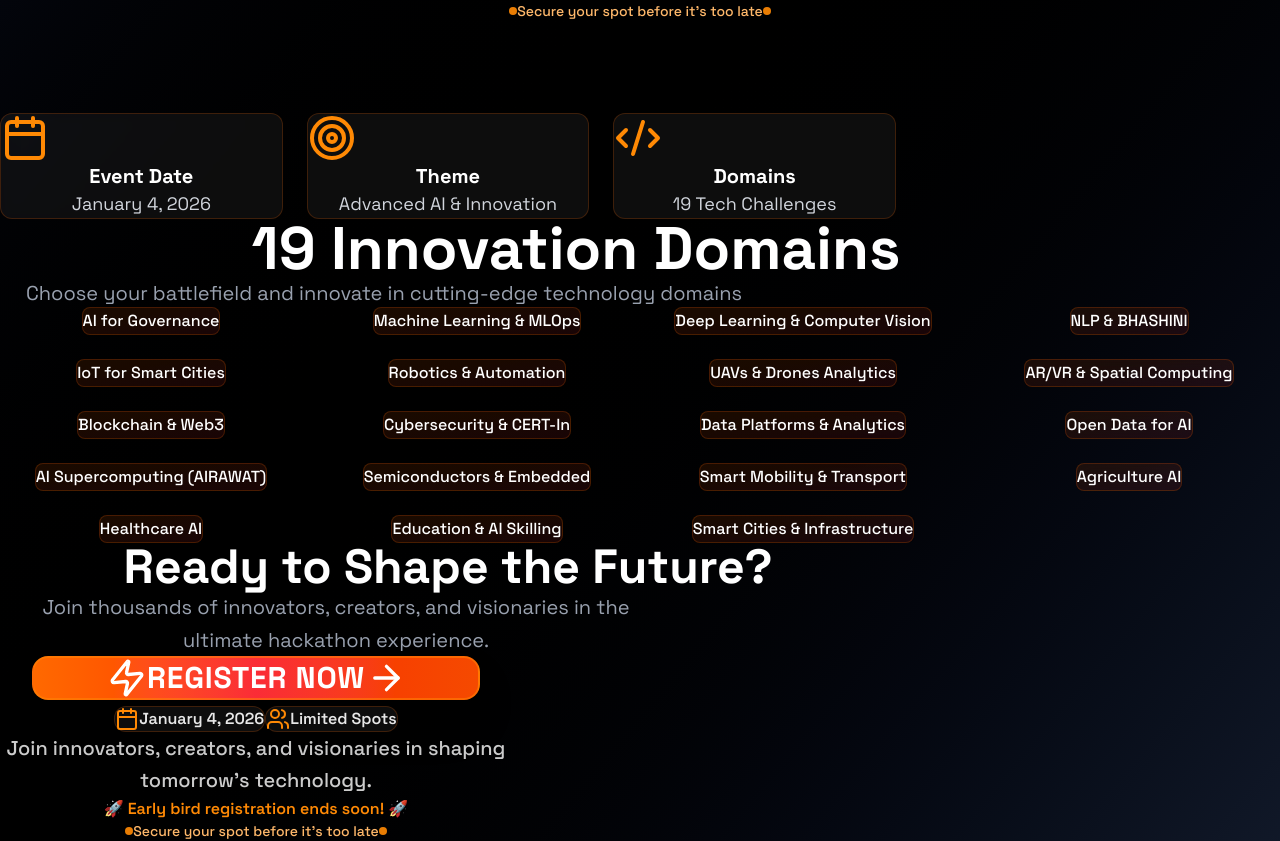
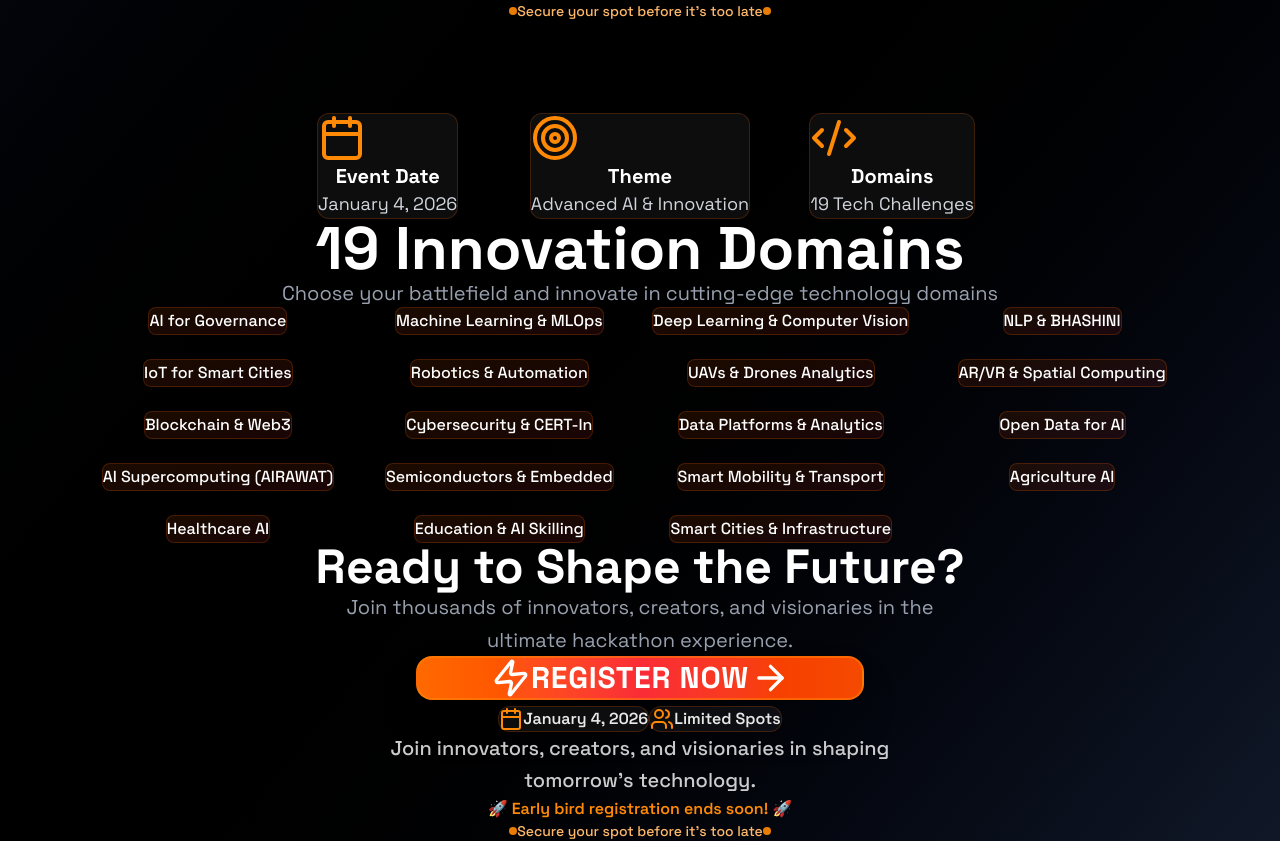
Before and after one commit to CodeWithMishu/FutureHack-X, a Next.js app: page / in a window 1280 px wide. Shown: the part 687-1528 px from the top of the page. Built offline with nearby package versions, Linux system fonts and the light colour scheme.

Commit message:
fix: Improve centering and alignment of all sections to match hero section layout

```diff
--- a/src/app/page.tsx
+++ b/src/app/page.tsx
@@ -63,14 +63,14 @@ export default function Home() {
         </section>
 
         {/* Event Details Section */}
-        <section className="py-20 space-y-16">
+        <section className="py-20 space-y-16 flex flex-col items-center justify-center">
           {/* Event Info Cards */}
           <motion.div
             initial={{ opacity: 0, y: 30 }}
             whileInView={{ opacity: 1, y: 0 }}
             transition={{ duration: 0.8 }}
             viewport={{ once: true }}
-            className="grid grid-cols-1 sm:grid-cols-2 lg:grid-cols-3 gap-6 max-w-4xl mx-auto"
+            className="grid grid-cols-1 sm:grid-cols-3 gap-6 sm:gap-8 max-w-4xl mx-auto justify-items-center"
           >
             <div className="bg-white/5 backdrop-blur-sm rounded-xl p-6 sm:p-8 border border-orange-500/20 text-center">
               <Calendar className="w-10 h-10 sm:w-12 sm:h-12 text-orange-400 mx-auto mb-4" />
@@ -92,7 +92,7 @@ export default function Home() {
               </p>
             </div>
 
-            <div className="bg-white/5 backdrop-blur-sm rounded-xl p-6 sm:p-8 border border-orange-500/20 text-center sm:col-span-2 lg:col-span-1">
+            <div className="bg-white/5 backdrop-blur-sm rounded-xl p-6 sm:p-8 border border-orange-500/20 text-center">
               <Code2 className="w-10 h-10 sm:w-12 sm:h-12 text-orange-400 mx-auto mb-4" />
               <h3 className="text-lg sm:text-xl font-bold text-white mb-3">
                 Domains
@@ -105,7 +105,7 @@ export default function Home() {
         </section>
 
         {/* Innovation Domains Section - Prominently Displayed */}
-        <section className="py-20 space-y-16 text-center">
+        <section className="py-20 space-y-16 flex flex-col items-center justify-center">
           <motion.div
             initial={{ opacity: 0, y: 30 }}
             whileInView={{ opacity: 1, y: 0 }}
@@ -127,7 +127,7 @@ export default function Home() {
             whileInView={{ opacity: 1, y: 0 }}
             transition={{ duration: 0.8, delay: 0.2 }}
             viewport={{ once: true }}
-            className="grid grid-cols-1 sm:grid-cols-2 lg:grid-cols-3 xl:grid-cols-4 gap-4 sm:gap-6 max-w-7xl mx-auto justify-items-center"
+            className="grid grid-cols-1 sm:grid-cols-2 lg:grid-cols-3 xl:grid-cols-4 gap-4 sm:gap-6 max-w-6xl mx-auto justify-items-center"
           >
             {[
               "AI for Governance",
@@ -167,13 +167,13 @@ export default function Home() {
         </section>
 
         {/* Call to Action Section */}
-        <section className="py-20 text-center space-y-12">
+        <section className="py-20 flex flex-col items-center justify-center space-y-12">
           <motion.div
             initial={{ opacity: 0, y: 30 }}
             whileInView={{ opacity: 1, y: 0 }}
             transition={{ duration: 0.8 }}
             viewport={{ once: true }}
-            className="space-y-8 max-w-4xl mx-auto"
+            className="text-center space-y-8 max-w-4xl mx-auto"
           >
             <h2 className="text-3xl sm:text-4xl md:text-5xl font-bold text-white">
               Ready to Shape the Future?
```
